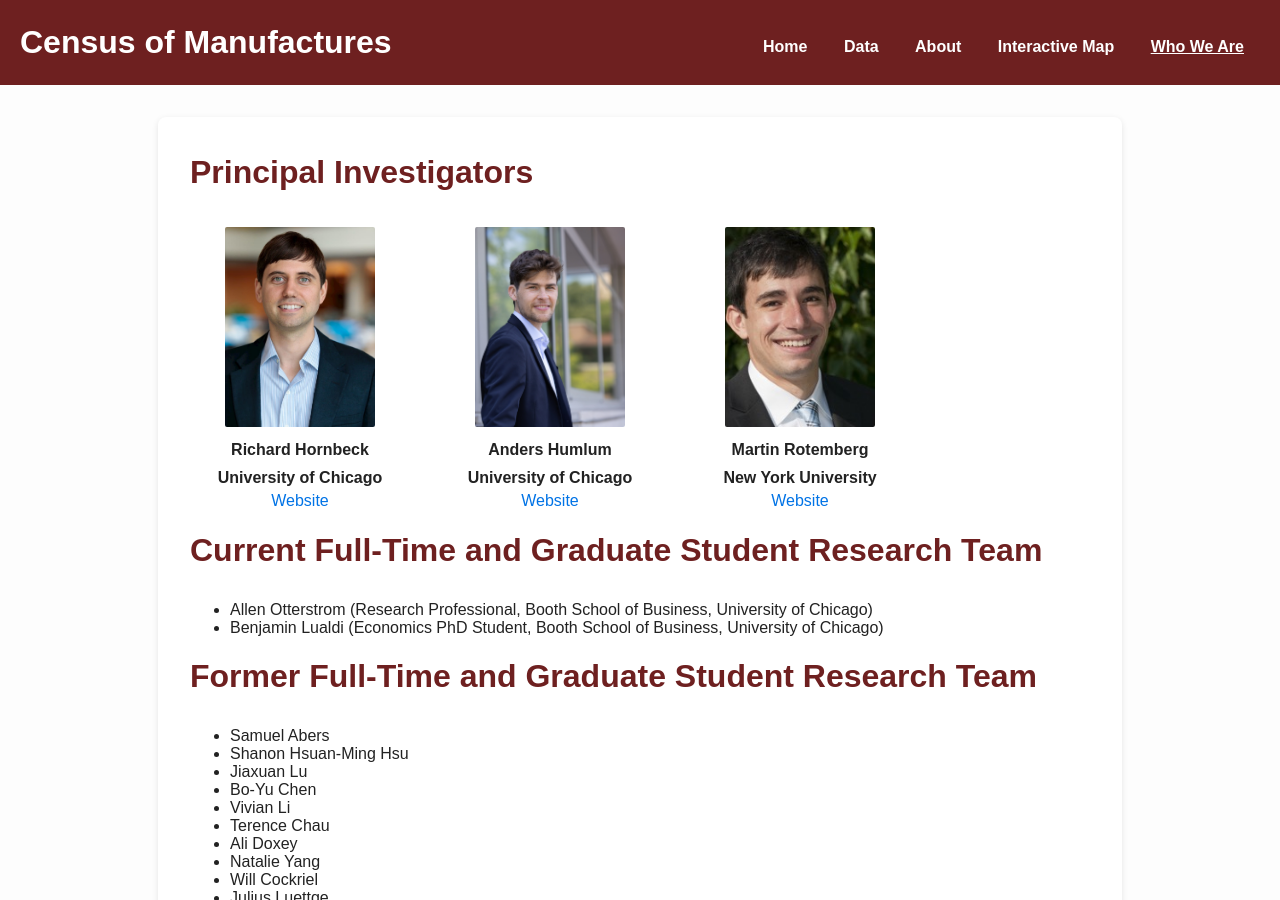
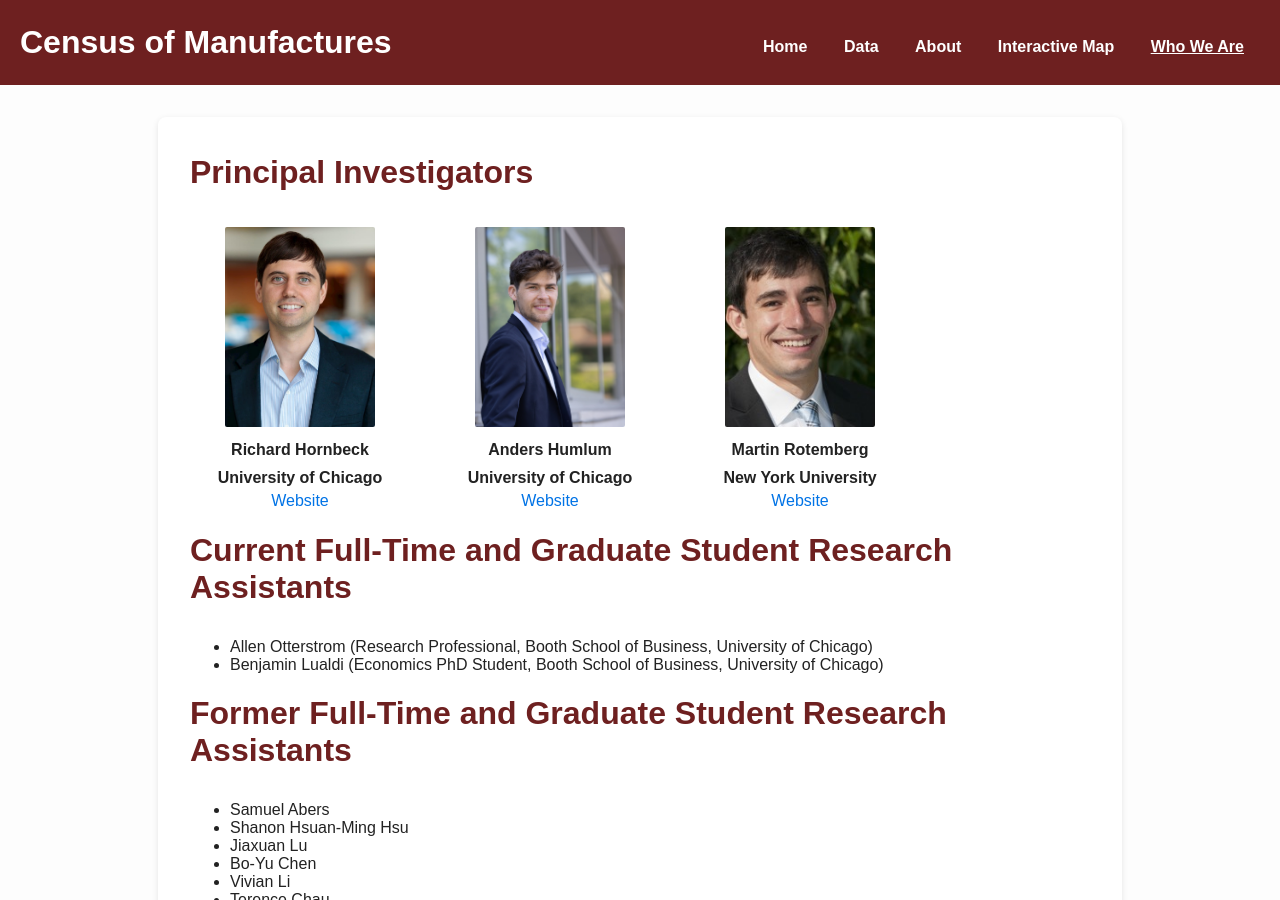
Before and after one commit to allen-otterstrom/CMF_data, a Jekyll site: the page built from who-we-are.md, in a window 1280 px wide and 900 px high. Built offline with Jekyll 4.4.1, drawn with Linux system fonts in a browser that asks for light colours.

Commit message:
Update who-we-are.md

```diff
--- a/who-we-are.md
+++ b/who-we-are.md
@@ -101,11 +101,11 @@ title: Who We Are
   </div>
 </div>
 
-# Current Full-Time and Graduate Student Research Team
+# Current Full-Time and Graduate Student Research Assistants
 - Allen Otterstrom (Research Professional, Booth School of Business, University of Chicago)
 - Benjamin Lualdi (Economics PhD Student, Booth School of Business, University of Chicago)
 
-# Former Full-Time and Graduate Student Research Team
+# Former Full-Time and Graduate Student Research Assistants
 - Samuel Abers
 - Shanon Hsuan-Ming Hsu
 - Jiaxuan Lu
```
